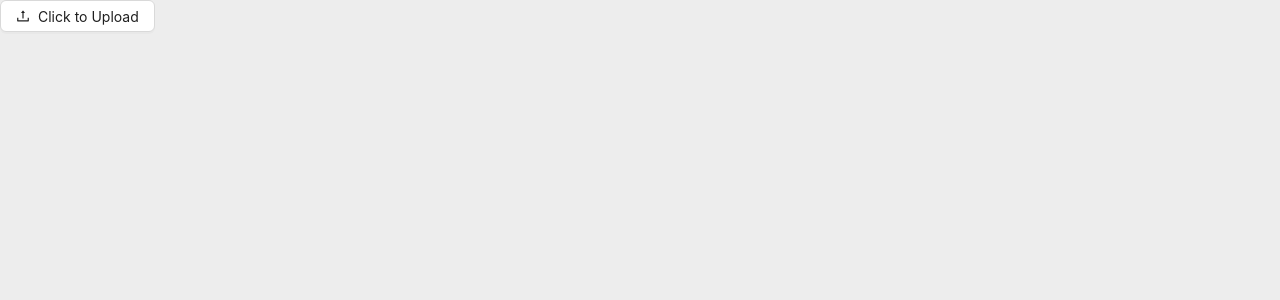
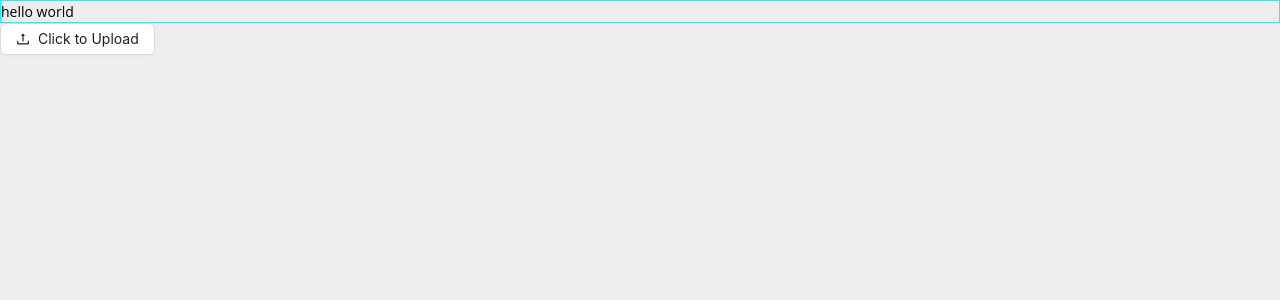
Before and after one commit to dypbkb1314/yolora, a React app: page / in a window 1280 px wide. Shown: the top 300 px of the page. Built offline with nearby package versions, Linux system fonts and the light colour scheme.

Commit message:
feat: 添加tailwindcss

```diff
--- a/package.json
+++ b/package.json
@@ -71,7 +71,7 @@
     "semver": "^7.3.5",
     "source-map-loader": "^3.0.0",
     "style-loader": "^3.3.1",
-    "tailwindcss": "^3.0.2",
+    "tailwindcss": "^3.4.6",
     "terser-webpack-plugin": "^5.2.5",
     "three": "^0.160.0",
     "typescript": "^4.9.5",
--- a/src/index.css
+++ b/src/index.css
@@ -1,3 +1,7 @@
+@tailwind base;
+@tailwind components;
+@tailwind utilities;
+
 body {
   margin: 0;
   font-family: -apple-system, BlinkMacSystemFont, 'Segoe UI', 'Roboto', 'Oxygen',
--- a/src/pages/home/index.tsx
+++ b/src/pages/home/index.tsx
@@ -185,6 +185,7 @@
 
   return (
     <div>
+      <p className='text-[14px] border border-[aqua] border-solid'>hello world</p>
       <Upload {...props}>
         <Button icon={<UploadOutlined />}>Click to Upload</Button>
       </Upload>
--- /dev/null
+++ b/tailwind.config.js
@@ -0,0 +1,8 @@
+/** @type {import('tailwindcss').Config} */
+module.exports = {
+  content: ['./src/**/*.{js,jsx,ts,tsx}'],
+  theme: {
+    extend: {},
+  },
+  plugins: [],
+};
```
Also changed, not shown: 1 other file (tests, documents, lock files or other folders).
